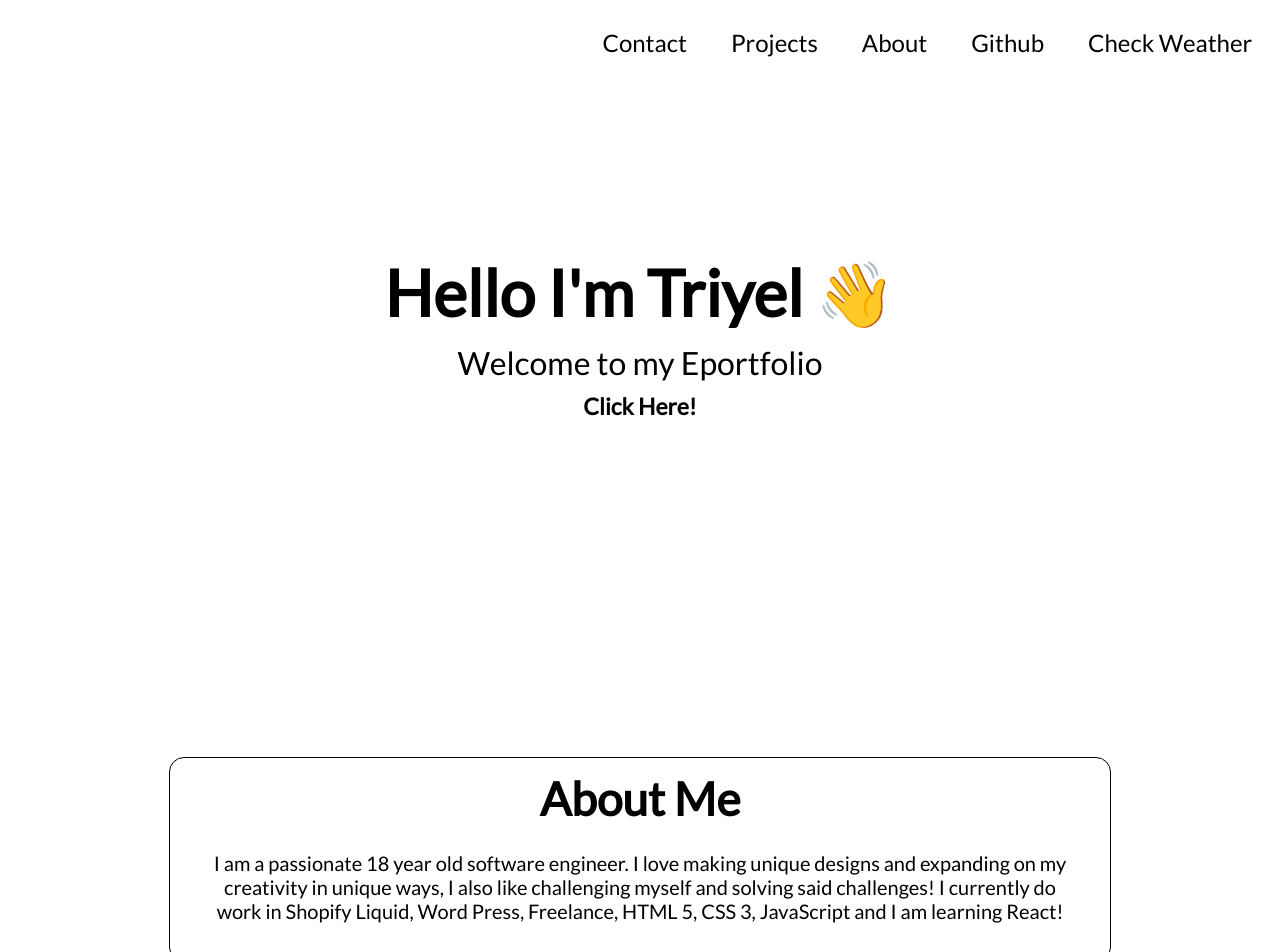
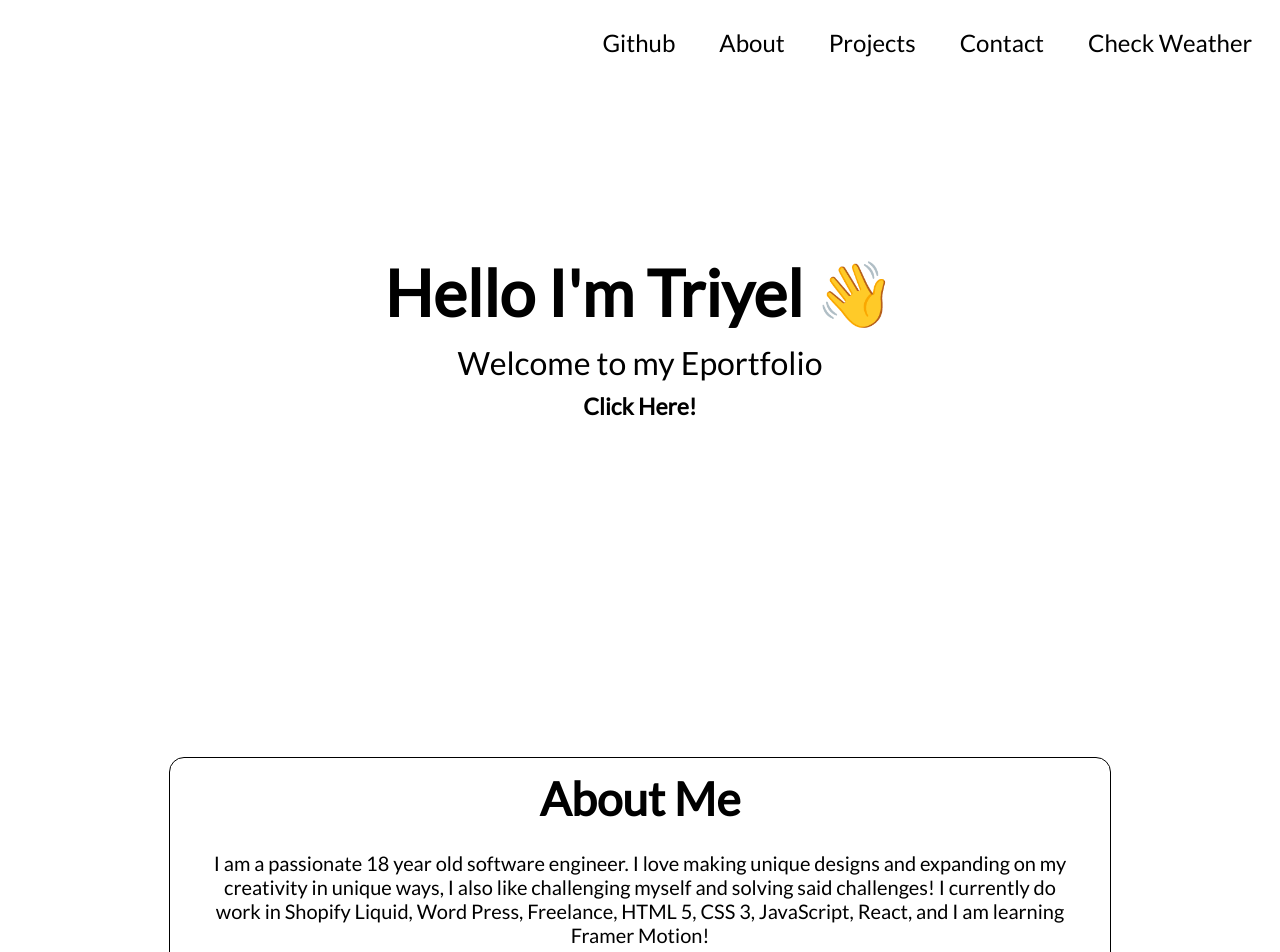
Before and after one commit to trithecoder/react-eport, a React (Vite) app in the folder eport/: page / in a window 1280 px wide. Shown: the top 952 px of the page. Built offline with nearby package versions, Linux system fonts and the light colour scheme; a web font is replaced by a local one.

Commit message:
Framer Motion Update//Animations

```diff
--- a/eport/package.json
+++ b/eport/package.json
@@ -10,6 +10,7 @@
     "preview": "vite preview"
   },
   "dependencies": {
+    "framer-motion": "^10.16.5",
     "react": "^18.2.0",
     "react-dom": "^18.2.0"
   },
--- a/eport/src/App.jsx
+++ b/eport/src/App.jsx
@@ -1,10 +1,11 @@
 import "./App.css";
 import Eport from './Main/Eport'
+import { motion, AnimatePresence, animate, useScroll, transform, useTransform } from "framer-motion";
 
 function App() {
 
   return (
-    <Eport/>
+    <motion.div initial={{opacity: 0}} whileInView={{opacity: 1, transition: {duration: 1} }}><Eport/></motion.div>
   );
 }
 
--- a/eport/src/Main/Components/About.jsx
+++ b/eport/src/Main/Components/About.jsx
@@ -1,9 +1,10 @@
 import React from "react";
 import "../Components/Eport.scss"
+import { motion, AnimatePresence, animate, useScroll, transform, useTransform } from "framer-motion";
 
 const About = () => {
   return (
-    <div className="about">
+    <motion.div className="about" initial={{opacity: 0}} whileInView={{opacity: 1, transition: {duration: 1} }}>
       <section id="about" className="about-me">
         <div>
           <header>
@@ -14,11 +15,11 @@ const About = () => {
             unique designs and expanding on my creativity in unique ways, I also
             like challenging myself and solving said challenges! I currently do
             work in Shopify Liquid, Word Press, Freelance, HTML 5, CSS 3,
-            JavaScript and I am learning React!
+            JavaScript, React, and I am learning Framer Motion!
           </article>
         </div>
       </section>
-    </div>
+    </motion.div>
   );
 };
 
--- a/eport/src/Main/Components/Eport.scss
+++ b/eport/src/Main/Components/Eport.scss
@@ -70,10 +70,6 @@
   cursor: pointer;
   transition: 0.6s;
   font-size: 23px;
-}
-
-.welcome h4:hover {
-  font-size: 22px;
 }
 
 /* ABOUT ME SECTION */
--- a/eport/src/Main/Components/Header.jsx
+++ b/eport/src/Main/Components/Header.jsx
@@ -1,30 +1,42 @@
 import React from "react";
-import "../Components/Eport.scss"
+import "../Components/Eport.scss";
+import {
+  motion,
+  AnimatePresence,
+  animate,
+  useScroll,
+  transform,
+  useTransform,
+} from "framer-motion";
 
 const Header = () => {
   return (
-    <div className="header">
+    <motion.div
+      className="header"
+      initial={{ opacity: 0 }}
+      whileInView={{ opacity: 1, transition: { duration: 1 } }}
+    >
       <nav className="main-header">
         <header></header>
         <ul>
-          <a href="">
-            <li>Contact</li>
+          <a href="https://github.com/trithecoder">
+            <li>Github</li>
+          </a>
+          <a href="#about">
+            <li>About</li>
           </a>
           <a href="#projects">
             <li>Projects</li>
           </a>
-          <a href="#about">
-            <li>About</li>
-          </a>
-          <a href="https://github.com/trithecoder">
-            <li>Github</li>
+          <a href="">
+            <li>Contact</li>
           </a>
           <a href="#checkweather">
             <li>Check Weather</li>
           </a>
         </ul>
       </nav>
-    </div>
+    </motion.div>
   );
 };
 
--- a/eport/src/Main/Components/Projects.jsx
+++ b/eport/src/Main/Components/Projects.jsx
@@ -1,11 +1,13 @@
-import React from "react";
+import React, { useEffect, useState } from "react";
 import "../Components/Eport.scss";
 import Huddle from "./Projects/Huddle";
 import Netflix from "./Projects/Netflix";
+import { motion, AnimatePresence, animate, useScroll, transform, useTransform } from "framer-motion";
 
 const Projects = () => {
+
   return (
-    <div className="projects">
+    <motion.div className="projects" initial={{opacity: 0}} whileInView={{opacity: 1, transition: {duration: 1} }}>
       <section id="projects" className="project-sect">
         <div className="content-wrapper">
           <div>
@@ -15,7 +17,7 @@ const Projects = () => {
             <nav>
               <div className="project-class">
                 <figure>
-                  <Netflix />
+                  <Netflix/>
                 </figure>
               </div>
               <div className="project-class">
@@ -27,7 +29,7 @@ const Projects = () => {
           </div>
         </div>
       </section>
-    </div>
+    </motion.div>
   );
 };
 
--- a/eport/src/Main/Components/Projects/Netflix.jsx
+++ b/eport/src/Main/Components/Projects/Netflix.jsx
@@ -1,11 +1,12 @@
 import React from "react";
 import netfliximg from './assets/Netflix Clone.png'
+import { motion, AnimatePresence, animate, useScroll, transform, useTransform } from "framer-motion";
 
 const Netflix = () => {
   return (
     <div className="project-class">
       <figure>
-        <img id="netflix" src={netfliximg} alt="" />
+        <motion.img id="netflix" src={netfliximg} alt="" initial={{filter: {blur: ('100%')}}} />
       </figure>
       <figcaption>Netflix Clone</figcaption>
     </div>
--- a/eport/src/Main/Components/Weather.jsx
+++ b/eport/src/Main/Components/Weather.jsx
@@ -1,9 +1,10 @@
 import React from 'react'
 import WeatherApp from './Weatherapp/Weather'
+import { motion, AnimatePresence, animate, useScroll, transform, useTransform } from "framer-motion";
 
 const Weather = () => {
   return (
-    <div id='checkweather'><WeatherApp/></div>
+    <motion.div id='checkweather' initial={{opacity: 0}} whileInView={{opacity: 1, transition: {duration: 1} }}><WeatherApp/></motion.div>
 
   )
 }
--- a/eport/src/Main/Components/Welcome.jsx
+++ b/eport/src/Main/Components/Welcome.jsx
@@ -1,17 +1,33 @@
 import React from "react";
-import "../Components/Eport.scss"
+import "../Components/Eport.scss";
+import { motion, AnimatePresence, animate, useScroll, transform, useTransform } from "framer-motion";
 
 const Welcome = () => {
+
   return (
-    <div className="welcome">
+    <motion.div
+      className="welcome"
+      initial={{ opacity: 0, transform: [-20] }}
+      whileInView={{ opacity: 1, transition: { duration: 1.2 }, transform: [100] }}
+    >
       <section className="welcome">
         <header>
           <h1>Hello I'm Triyel 👋</h1>
         </header>
         <h3>Welcome to my Eportfolio</h3>
-        <h4 id="click">Click Here!</h4>
+        <h4 className="clickme" id="click">
+          <motion.div
+            whileHover={{
+              scale: 1.1,
+              transition: { duration: 1 },
+            }}
+            whileTap={{ scale: 0.9, transition: { duration: 1 } }}
+          >
+            Click Here!
+          </motion.div>
+        </h4>
       </section>
-    </div>
+    </motion.div>
   );
 };
 
```
Also changed, not shown: 1 other file (tests, documents, lock files or other folders).
